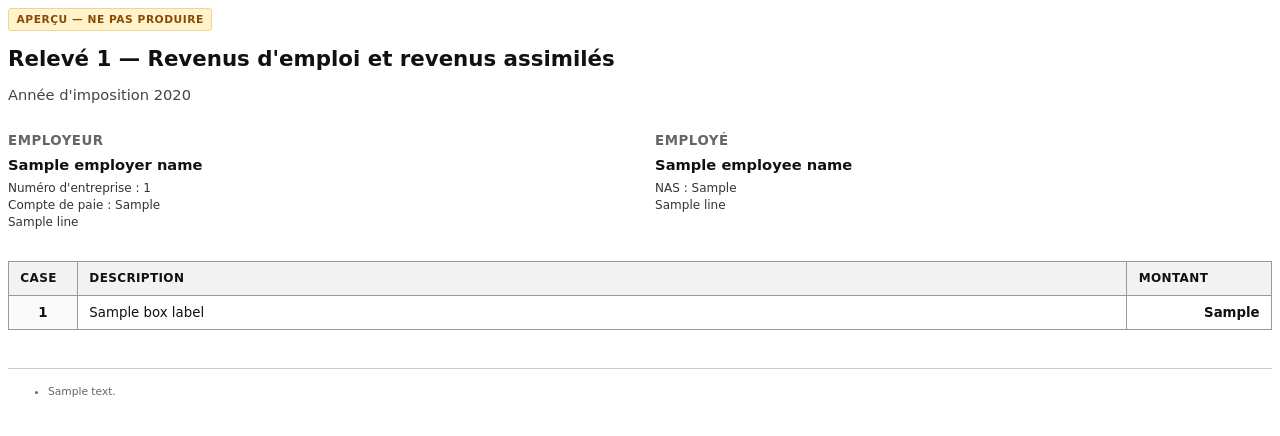
After one commit to dannydannyasdf/canadian-payroll-service, a FastAPI app: template app/templates/releve1.html in a window 1280 px wide. The commit adds this page. Shown: the top 436 px of the page. Run offline with FastAPI, Linux system fonts and the light colour scheme; the template is opened without the code that fills it: most values are stand-ins (such as "Sample title", 1, 10 or a date in 2020); grey boxes marked "Sample" are stand-in pictures; parts of the project's set-up code (start-up, migrations or seed data) failed here and were passed over.

Commit message:
Refactor pdf_generator.py to handle Relevé 1 generation
Extract Relevé 1 content rendering into a separate template and update the
pdf_generator.py to use it. Add a sample Relevé 1 JSON file for testing.

```diff
--- a/app/main.py
+++ b/app/main.py
@@ -22,7 +22,7 @@ app = FastAPI(
         "Generates pay stubs and tax documents. "
         "Accepts JSON (primary) or XML, returns cumulative YTD JSON plus PDF."
     ),
-    version="0.4.1",
+    version="0.4.2",
     lifespan=lifespan,
 )
 
--- a/app/routes/payroll.py
+++ b/app/routes/payroll.py
@@ -10,7 +10,7 @@ from app.models.employee import EmployeeSummary
 from app.models.payroll import PayrollPayload
 from app.models.tax_slip import Releve1SlipPreview, T4SlipPreview
 from app.services.billing_service import record_billing_event
-from app.services.pdf_generator import render_pay_stub_archive_pdf, render_pay_stub_pdf, render_t4_pdf
+from app.services.pdf_generator import render_pay_stub_archive_pdf, render_pay_stub_pdf, render_releve1_pdf, render_t4_pdf
 from app.services.stub_archive_service import (
     EmployeeNotFoundError,
     StubArchiveNotFoundError,
@@ -164,17 +164,41 @@ def preview_t4_slip(
         raise HTTPException(status_code=404, detail=str(exc)) from exc
 
 
+@router.get("/employees/{employee_id}/releve1/pdf")
+def download_releve1_pdf(
+    employee_id: int,
+    tax_year: int = Query(alias="taxYear", ge=2000, le=2100),
+    db: Session = Depends(get_db),
+) -> Response:
+    """
+    Download a Relevé 1 slip PDF mapped from stored YTD totals.
+
+    Preview layout only — not an Revenu Québec-official form. Requires API key through Kong.
+    """
+    try:
+        slip = build_releve1_preview(db, employee_id, tax_year)
+    except EmployeeNotFoundError as exc:
+        raise HTTPException(status_code=404, detail=str(exc)) from exc
+    except YtdNotFoundError as exc:
+        raise HTTPException(status_code=404, detail=str(exc)) from exc
+
+    pdf_bytes = render_releve1_pdf(slip)
+    filename = f"releve1-{employee_id}-{tax_year}.pdf"
+
+    return Response(
+        content=pdf_bytes,
+        media_type="application/pdf",
+        headers={"Content-Disposition": f'inline; filename="{filename}"'},
+    )
+
+
 @router.get("/employees/{employee_id}/releve1", response_model=Releve1SlipPreview)
 def preview_releve1_slip(
     employee_id: int,
     tax_year: int = Query(alias="taxYear", ge=2000, le=2100),
     db: Session = Depends(get_db),
 ) -> Releve1SlipPreview:
-    """
-    Preview Revenu Québec Relevé 1 box values mapped from stored YTD totals.
-
-    Phase 6 prep — JSON only. PDF generation and RQ e-file XML come next.
-    """
+    """Preview Revenu Québec Relevé 1 box values mapped from stored YTD totals (JSON)."""
     try:
         return build_releve1_preview(db, employee_id, tax_year)
     except EmployeeNotFoundError as exc:
--- /dev/null
+++ b/app/templates/releve1.html
@@ -0,0 +1,13 @@
+<!DOCTYPE html>
+<html lang="fr-CA">
+<head>
+  <meta charset="utf-8">
+  <title>Relevé 1 {{ tax_year }} — {{ employee_name }}</title>
+  {% include "pay_stub_styles.html" %}
+  {% include "t4_styles.html" %}
+</head>
+<body>
+  {% include "pay_stub_header.html" %}
+  {% include "releve1_content.html" %}
+</body>
+</html>
--- /dev/null
+++ b/app/templates/releve1_content.html
@@ -0,0 +1,56 @@
+<span class="preview-badge">Aperçu — ne pas produire</span>
+
+<h1>Relevé 1 — Revenus d'emploi et revenus assimilés</h1>
+<p class="tax-year">Année d'imposition {{ tax_year }}</p>
+
+<div class="party-grid">
+  <div class="party-block">
+    <h2>Employeur</h2>
+    <div class="party-name">{{ employer_name }}</div>
+    {% if employer_business_number %}
+    <span class="party-line">Numéro d'entreprise : {{ employer_business_number }}</span>
+    {% endif %}
+    {% if employer_payroll_account %}
+    <span class="party-line">Compte de paie : {{ employer_payroll_account }}</span>
+    {% endif %}
+    {% for line in employer_address_lines %}
+    <span class="party-line">{{ line }}</span>
+    {% endfor %}
+  </div>
+
+  <div class="party-block">
+    <h2>Employé</h2>
+    <div class="party-name">{{ employee_name }}</div>
+    <span class="party-line">NAS : {{ employee_sin }}</span>
+    {% for line in employee_address_lines %}
+    <span class="party-line">{{ line }}</span>
+    {% endfor %}
+  </div>
+</div>
+
+<table class="t4-boxes">
+  <thead>
+    <tr>
+      <th>Case</th>
+      <th>Description</th>
+      <th>Montant</th>
+    </tr>
+  </thead>
+  <tbody>
+    {% for box_num in box_order %}
+    <tr>
+      <td class="box-num">{{ box_num }}</td>
+      <td class="box-label">{{ box_labels[box_num] }}</td>
+      <td class="box-amount">{{ formatted_boxes[box_num] }}</td>
+    </tr>
+    {% endfor %}
+  </tbody>
+</table>
+
+{% if disclaimers %}
+<ul class="disclaimers">
+  {% for note in disclaimers %}
+  <li>{{ note }}</li>
+  {% endfor %}
+</ul>
+{% endif %}
```
Also changed, not shown: app/services/pdf_generator.py (+13 -4 lines), app/templates/demo.html (+39 -10 lines), samples/sample_releve1_jane_2026.json (added, +47 -0 lines).
